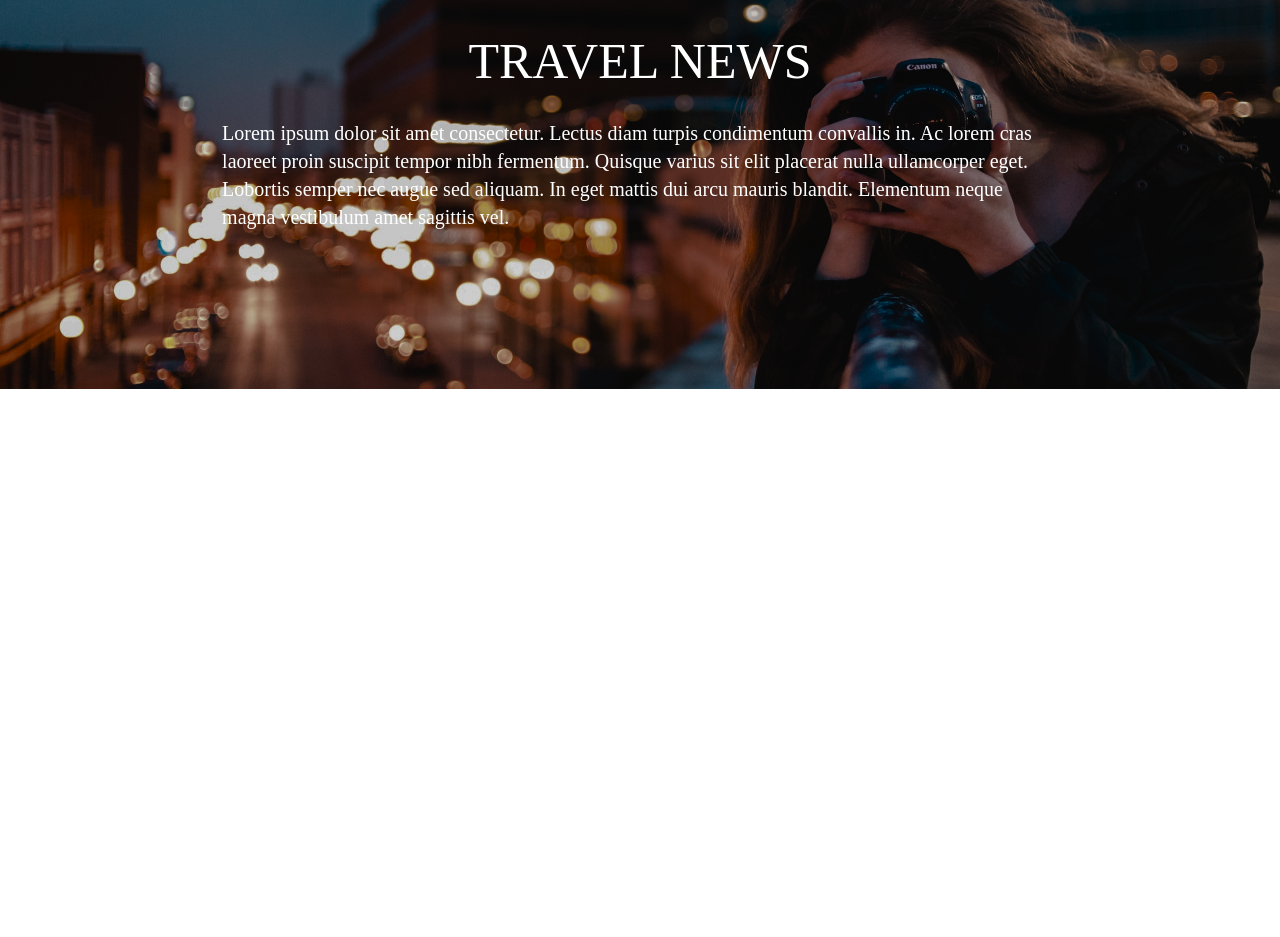
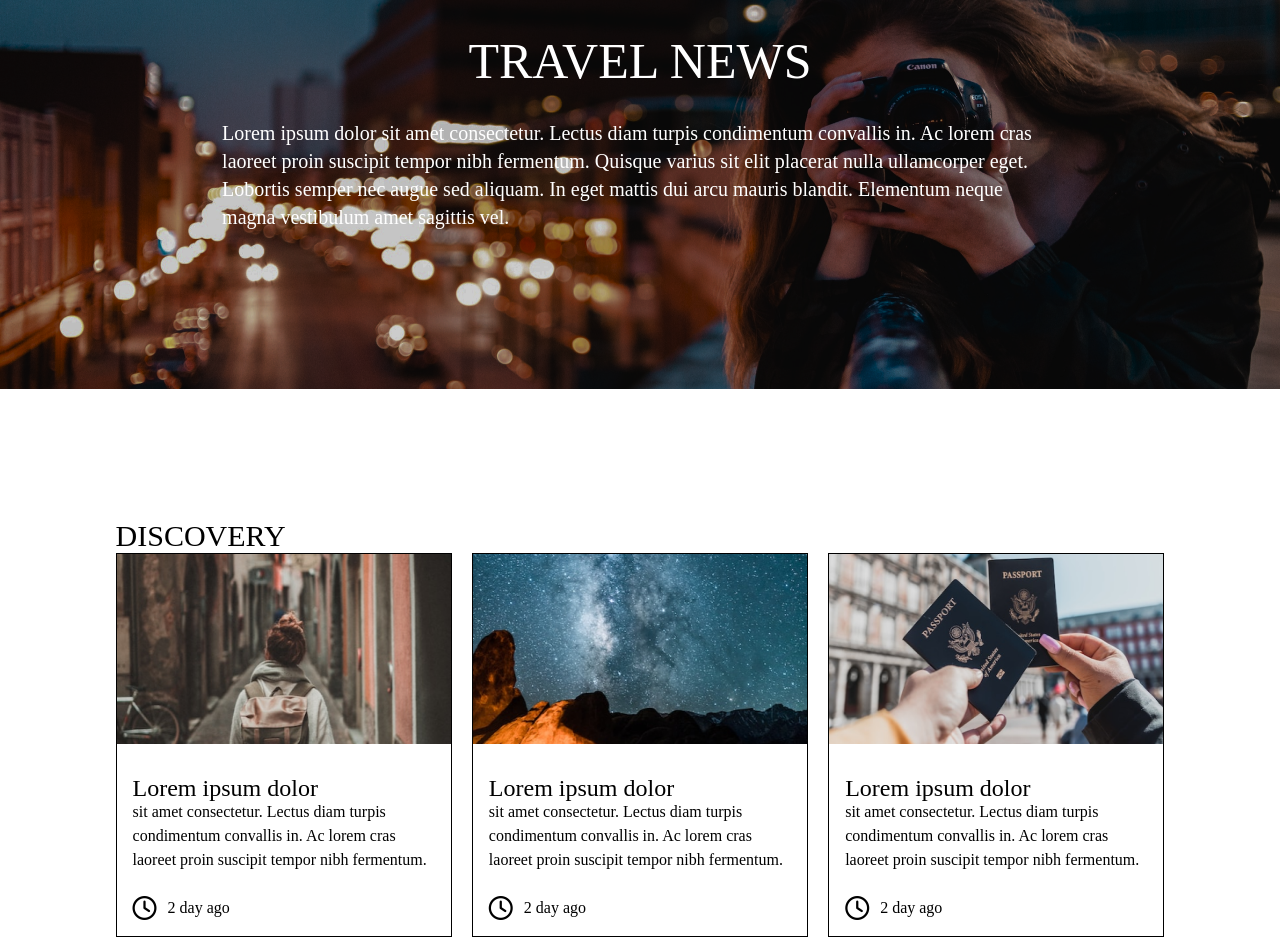
Before and after one commit to nini-mika/homework-, a plain HTML site: page index.html in a window 1280 px wide. Shown: the part 211-1148 px from the top of the page. Before the commit the page ends 800 px from the top, so only its background shows below. Drawn offline with Linux system fonts and the light colour scheme.

Commit message:
section2

```diff
--- a/css/styles.css
+++ b/css/styles.css
@@ -95,3 +95,95 @@ header {
     font-weight: 400;
     line-height: 28px;
 }
+
+/* section 2 */
+
+.section_2 {
+    width: calc(1180 / 1440 * 100%);
+    margin: auto;
+    margin-top: 130px;
+}
+
+.section2_title {
+    color: #000;
+    font-family: Kanit;
+    font-size: 30px;
+    font-style: normal;
+    font-weight: 500;
+    line-height: normal;
+}
+
+.section2_div {
+    display: flex;
+    align-items: center;
+    column-gap: 20px;
+}
+
+.article {
+    width: 380px;
+    border: 1px solid #000;
+}
+
+.cards{
+    display: flex;
+    column-gap: 20px;
+    width: 100%;
+    padding-bottom: 0px;
+    flex-direction: column;
+    align-items: center;
+    gap: 16px;
+}
+
+.article_img{
+    width: 100%;
+    height: 190px;
+}
+
+
+.text_div{
+    display: flex;
+    flex-direction: column;
+    padding: 16px;
+}
+
+.section2_h4 {
+    color: #000;
+    font-family: Kanit;
+    font-size: 24px;
+    font-style: normal;
+    font-weight: 500;
+    line-height: 24px;
+
+}
+
+
+.section2_text {
+    color: #000;
+    font-family: Kanit;
+    font-size: 16px;
+    font-style: normal;
+    font-weight: 400;
+    line-height: 24px;
+}
+
+.icon_div {
+    margin-top: 24px;
+    display: flex;
+    column-gap: 11px;
+    align-items: center;
+
+}
+
+.clock {
+    font-size: 24px;
+    color: #000000;
+}
+
+.section2_h6 {
+    color: #000;
+    font-family: Kanit;
+    font-size: 16px;
+    font-style: normal;
+    font-weight: 400;
+    line-height: normal;
+}
--- a/index.html
+++ b/index.html
@@ -57,10 +57,76 @@
 
                 <p class="section1_text">
                     Lorem ipsum dolor sit amet consectetur. Lectus diam turpis condimentum convallis in. Ac lorem cras
-                laoreet proin suscipit tempor nibh fermentum. Quisque varius sit elit placerat nulla ullamcorper eget.
+                    laoreet proin suscipit tempor nibh fermentum. Quisque varius sit elit placerat nulla ullamcorper
+                    eget.
                     Lobortis semper nec augue sed aliquam. In eget mattis dui arcu mauris blandit. Elementum neque magna
                     vestibulum amet sagittis vel.
                 </p>
+            </div>
+        </section>
+
+        <!-- section 2 -->
+        <section class="section_2">
+            <h2 class="section2_title">DISCOVERY</h2>
+
+            <div class="section2_div">
+                <article class="article">
+              <div class="cards">
+                    <img class="article_img" src="img/discovery1.png" alt="">
+                    <div class="text_div">
+                        <h4 class="section2_h4">Lorem ipsum dolor</h4>
+                        <p class="section2_text">
+                            sit amet consectetur. Lectus diam turpis condimentum convallis in. Ac lorem cras laoreet
+                            proin
+                            suscipit tempor nibh fermentum.
+                        </p>
+                        <div class="icon_div">
+                            <i class="fa-regular fa-clock clock"></i>
+                            <h6 class="section2_h6"> 2 day ago</h6>
+                        </div>
+
+                    </div>
+               </div>
+                </article>
+
+                <article class="article">
+                   <div class="cards">
+                    <img class="article_img" src="img/discovery2.png" alt="">
+                    <div class="text_div" >
+                        <h4 class="section2_h4">Lorem ipsum dolor</h4>
+                        <p class="section2_text">
+                            sit amet consectetur. Lectus diam turpis condimentum convallis in. Ac lorem cras laoreet
+                            proin
+                            suscipit tempor nibh fermentum.
+                        </p>
+
+                        <div class="icon_div">
+                            <i class="fa-regular fa-clock clock"></i>
+                            <h6 class="section2_h6"> 2 day ago</h6>
+                        </div>
+                    </div>
+                   </div>
+                </article>
+
+
+                <article class="article">
+                  <div class="cards">
+                    <img class="article_img" src="img/discovery3.png" alt="">
+                    <div class="text_div">
+                        <h4  class="section2_h4">Lorem ipsum dolor</h4>
+                        <p class="section2_text">
+                            sit amet consectetur. Lectus diam turpis condimentum convallis in. Ac lorem cras laoreet
+                            proin
+                            suscipit tempor nibh fermentum.
+                        </p>
+
+                        <div class="icon_div">
+                            <i class="fa-regular fa-clock clock"></i>
+                            <h6 class="section2_h6"> 2 day ago</h6>
+                        </div>
+                    </div>
+                  </div>
+                </article>
             </div>
         </section>
 
@@ -69,6 +135,7 @@
 
 
 
+
 </body>
 
 </html>
```
Lines whose indentation alone changed are shown as unchanged.
